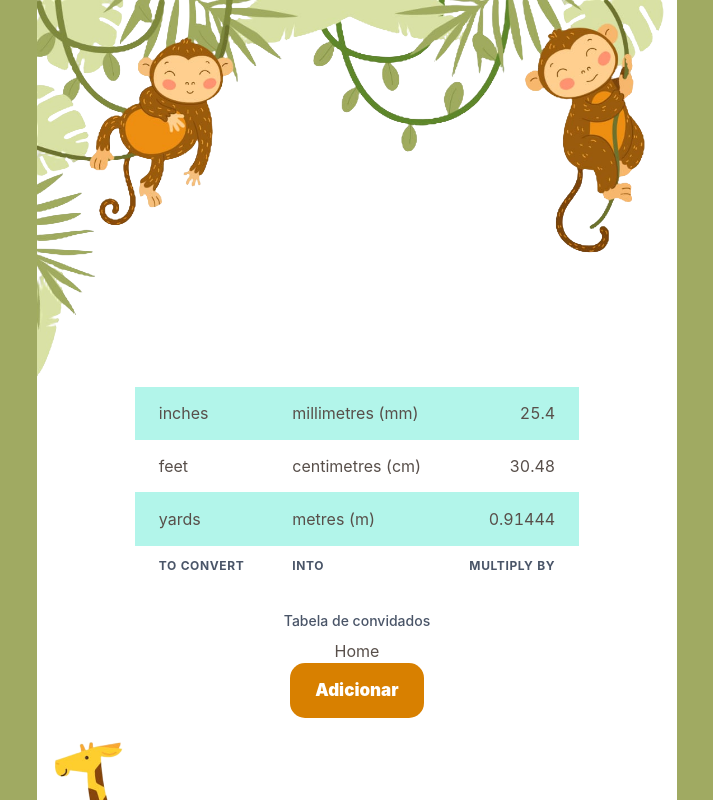
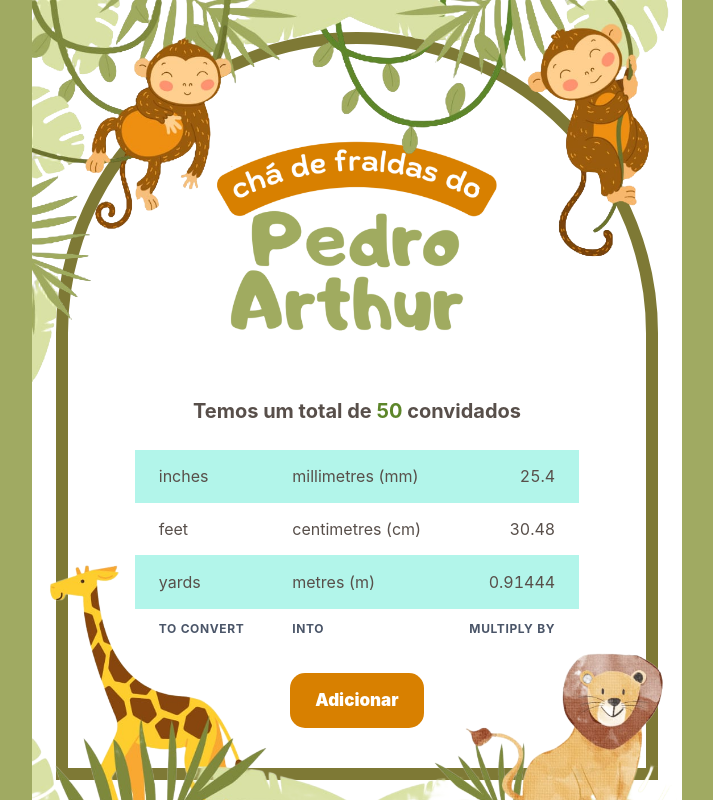
Before and after one commit to WellysonP/pedro-arthur-front, a React (Create React App) app: page /guest/1 in a window 1280 px wide. Shown: the top 800 px of the page, without its empty margins (283-996 px from the left). Built offline with nearby package versions, Linux system fonts and the light colour scheme.

Commit message:
content pedro arthur home

```diff
--- a/src/components/layout/content-body.js
+++ b/src/components/layout/content-body.js
@@ -1,15 +1,17 @@
 import { Flex, Image } from "@chakra-ui/react";
 import BgUp from "../../assets/images/bgup.png";
 import BgDown from "../../assets/images/bgdown.png";
+import PedroArthur  from "../../assets/images/pedro.png";
 
 const ContentBody = ({ children }) => {
   return (
-    <Flex bg={"white"} direction="column" alignItems="center">
-      <Image width="200vh" src={BgUp} />
-      <Flex direction="column" alignItems="center" justify="center">
+    <Flex bg="white" direction="column" alignItems="center" pos="relative" maxW="650px" minH="100vh" m="0 auto" padding="32px 24px">
+      <Image width="100%" pos="absolute" top="0" src={BgUp} />
+      <Image width="100%" pos="absolute" bottom="0"  src={BgDown} />
+      <Flex direction="column" width="100%" padding="96px 16px 40px 16px" alignItems="center" justify="center" border="12px solid #7E7935" borderRadius="999px 999px 0px 0px" h="100%" >
+      <Image width="280px" src={PedroArthur} />
         {children}
       </Flex>
-      <Image src={BgDown} />
     </Flex>
   );
 };
--- a/src/components/table/index.js
+++ b/src/components/table/index.js
@@ -15,7 +15,6 @@ const TableGuests = () => {
         <>
         <TableContainer>
   <Table variant='striped' colorScheme='teal'>
-    <TableCaption>Tabela de convidados</TableCaption>
     <Tbody>
       <Tr>
         <Td>inches</Td>
--- a/src/pages/home/index.js
+++ b/src/pages/home/index.js
@@ -1,4 +1,4 @@
-import { Flex, Box } from "@chakra-ui/react";
+import { Flex, Box, Heading, Text } from "@chakra-ui/react";
 import Button from "../../components/button";
 import ContentBody from "../../components/layout/content-body";
 import Container from "../../components/spaccing/container";
@@ -7,19 +7,19 @@ import TableGuests from "../../components/table";
 
 const Home = () => {
   return (
-    <Flex height="100vh" >
-      <Box width="50vw"></Box>
+    <Box >
       <Container>
         <PagePadding>
           <ContentBody>
+            <Text mt="64px" mb="24px" fontSize="20px" fontWeight="bold">Temos um total de <strong style={{color:"#5D862A"}}>50 </strong>convidados</Text>
             <TableGuests />
-            <>Home</>
+            <Box mt="24px" texAlign="center">
             <Button className="primary">Adicionar</Button>
+            </Box>
           </ContentBody>
         </PagePadding>
       </Container>
-      <Box width="50vw" ></Box>
-    </Flex>
+    </Box>
   );
 };
 
```
Also changed, not shown: src/assets/images/pedro.png (added).
